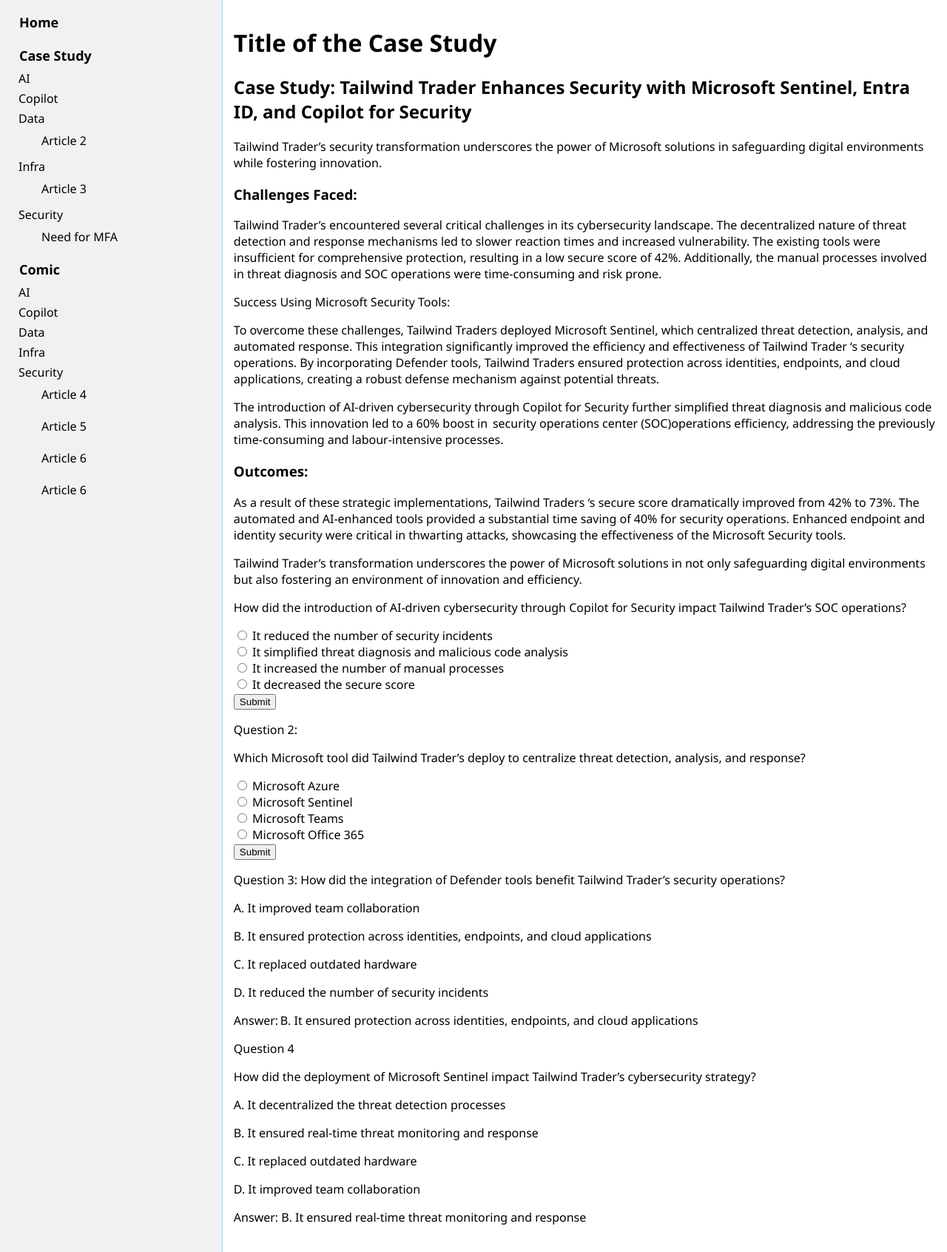
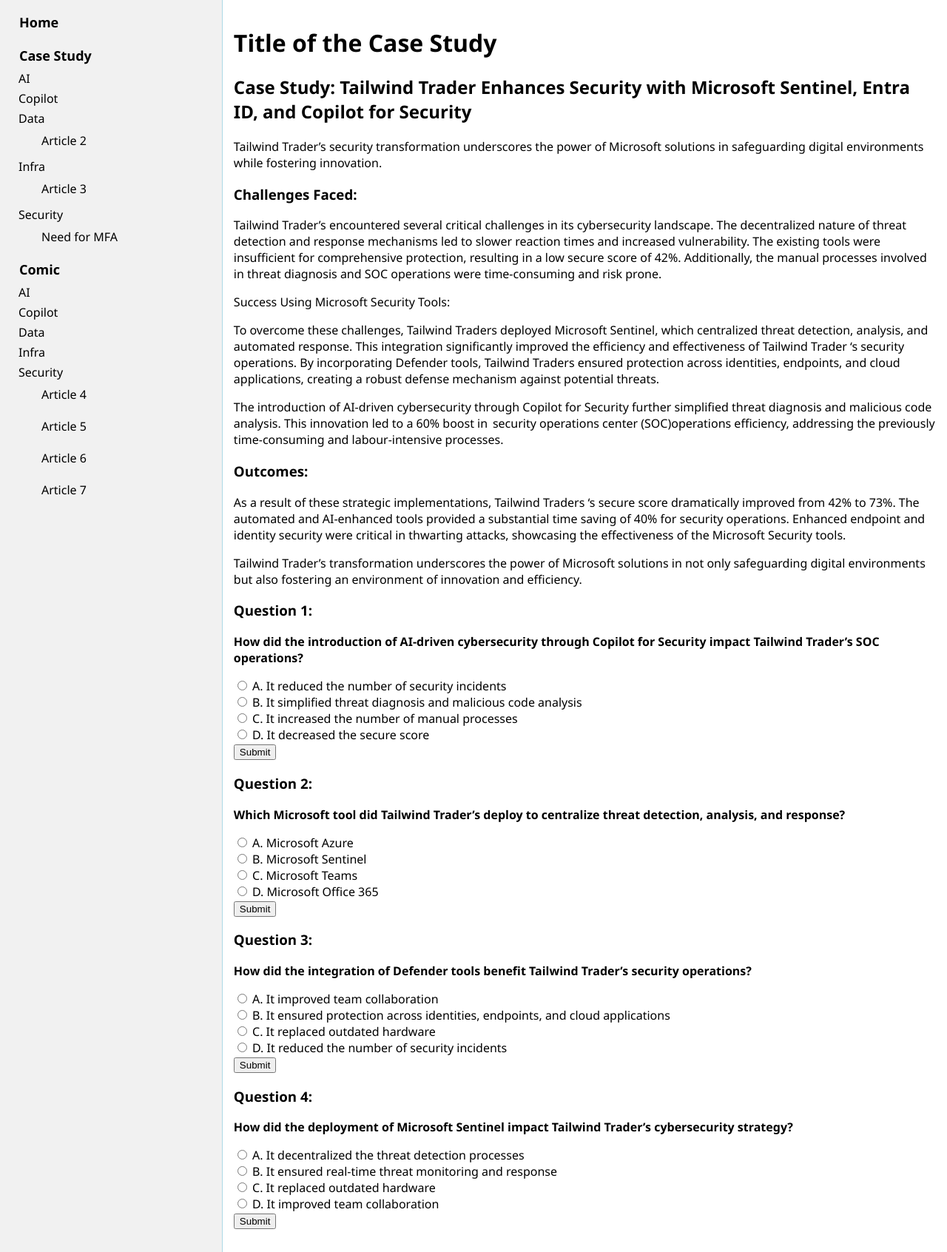
Before and after one commit to julietrajan/demo1, a Jekyll site: the page built from project-files/folder2/article7.md, in a window 1280 px wide. Shown: the whole page at 74% size. Built offline with Jekyll 4.4.1, drawn with Linux system fonts in a browser that asks for light colours; some of the changed lines change nothing that is shown.

Commit message:
Update article7.md

```diff
--- a/project-files/folder2/article7.md
+++ b/project-files/folder2/article7.md
@@ -1,6 +1,6 @@
 ---
 layout: default
-title:  "Article 6"
+title:  "Article 7"
 category: "Comic"
 sub-category: "Security"
 ---
@@ -26,27 +26,157 @@
 
 Tailwind Trader’s transformation underscores the power of Microsoft solutions in not only safeguarding digital environments but also fostering an environment of innovation and efficiency.
 
-How did the introduction of AI-driven cybersecurity through Copilot for Security impact Tailwind Trader’s SOC operations?
+### Question 1:
+**How did the introduction of AI-driven cybersecurity through Copilot for Security impact Tailwind Trader’s SOC operations?**
 
-<form id="quizForm">
-  <input type="radio" id="q1" name="answer" value="q1">
-  <label for="a1"> It reduced the number of security incidents </label><br>
-  <input type="radio" id="q2" name="answer" value="q2">
-  <label for="a2">It simplified threat diagnosis and malicious code analysis </label><br>
-  <input type="radio" id="q3" name="answer" value="q3">
-  <label for="a3">It increased the number of manual processes </label><br>
-  <input type="radio" id="q4" name="answer" value="q4">
-  <label for="a4">It decreased the secure score </label><br>
-  <button type="button" onclick="checkAnswer()" class="styled-button">Submit</button>
+<form id="quizForm1">
+  <input type="radio" id="q1a" name="q1" value="A">
+  <label for="q1a">A. It reduced the number of security incidents</label><br>
+  <input type="radio" id="q1b" name="q1" value="B">
+  <label for="q1b">B. It simplified threat diagnosis and malicious code analysis</label><br>
+  <input type="radio" id="q1c" name="q1" value="C">
+  <label for="q1c">C. It increased the number of manual processes</label><br>
+  <input type="radio" id="q1d" name="q1" value="D">
+  <label for="q1d">D. It decreased the secure score</label><br>
+  <button type="button" onclick="checkAnswer1()" class="styled-button">Submit</button>
 </form>
 
-<p id="result"></p>
+<p id="result1"></p>
+
+### Question 2:
+**Which Microsoft tool did Tailwind Trader’s deploy to centralize threat detection, analysis, and response?**
+
+<form id="quizForm2">
+  <input type="radio" id="q2a" name="q2" value="A">
+  <label for="q2a">A. Microsoft Azure</label><br>
+  <input type="radio" id="q2b" name="q2" value="B">
+  <label for="q2b">B. Microsoft Sentinel</label><br>
+  <input type="radio" id="q2c" name="q2" value="C">
+  <label for="q2c">C. Microsoft Teams</label><br>
+  <input type="radio" id="q2d" name="q2" value="D">
+  <label for="q2d">D. Microsoft Office 365</label><br>
+  <button type="button" onclick="checkAnswer2()" class="styled-button">Submit</button>
+</form>
+
+<p id="result2"></p>
+
+### Question 3:
+**How did the integration of Defender tools benefit Tailwind Trader’s security operations?**
+
+<form id="quizForm3">
+  <input type="radio" id="q3a" name="q3" value="A">
+  <label for="q3a">A. It improved team collaboration</label><br>
+  <input type="radio" id="q3b" name="q3" value="B">
+  <label for="q3b">B. It ensured protection across identities, endpoints, and cloud applications</label><br>
+  <input type="radio" id="q3c" name="q3" value="C">
+  <label for="q3c">C. It replaced outdated hardware</label><br>
+  <input type="radio" id="q3d" name="q3" value="D">
+  <label for="q3d">D. It reduced the number of security incidents</label><br>
+  <button type="button" onclick="checkAnswer3()" class="styled-button">Submit</button>
+</form>
+
+<p id="result3"></p>
+
+### Question 4:
+**How did the deployment of Microsoft Sentinel impact Tailwind Trader’s cybersecurity strategy?**
+
+<form id="quizForm4">
+  <input type="radio" id="q4a" name="q4" value="A">
+  <label for="q4a">A. It decentralized the threat detection processes</label><br>
+  <input type="radio" id="q4b" name="q4" value="B">
+  <label for="q4b">B. It ensured real-time threat monitoring and response</label><br>
+  <input type="radio" id="q4c" name="q4" value="C">
+  <label for="q4c">C. It replaced outdated hardware</label><br>
+  <input type="radio" id="q4d" name="q4" value="D">
+  <label for="q4d">D. It improved team collaboration</label><br>
+  <button type="button" onclick="checkAnswer4()" class="styled-button">Submit</button>
+</form>
+
+<p id="result4"></p>
 
 <script>
-  function checkAnswer() {
-    var radios = document.getElementsByName('answer');
-    var correctAnswer = 'q2';
-    var result = document.getElementById('result');
+  function checkAnswer1() {
+    var radios = document.getElementsByName('q1');
+    var correctAnswer = 'B';
+    var result = document.getElementById('result1');
+    var selected = false;
+
+    for (var i = 0; i < radios.length; i++) {
+      if (radios[i].checked) {
+        selected = true;
+        if (radios[i].value === correctAnswer) {
+          result.textContent = 'Correct!';
+          result.style.color = 'green';
+        } else {
+          result.textContent = 'Incorrect. Try again!';
+          result.style.color = 'red';
+        }
+        break;
+      }
+    }
+
+    if (!selected) {
+      result.textContent = 'Please select an answer.';
+      result.style.color = 'orange';
+    }
+  }
+
+  function checkAnswer2() {
+    var radios = document.getElementsByName('q2');
+    var correctAnswer = 'B';
+    var result = document.getElementById('result2');
+    var selected = false;
+
+    for (var i = 0; i < radios.length; i++) {
+      if (radios[i].checked) {
+        selected = true;
+        if (radios[i].value === correctAnswer) {
+          result.textContent = 'Correct!';
+          result.style.color = 'green';
+        } else {
+          result.textContent = 'Incorrect. Try again!';
+          result.style.color = 'red';
+        }
+        break;
+      }
+    }
+
+    if (!selected) {
+      result.textContent = 'Please select an answer.';
+      result.style.color = 'orange';
+    }
+  }
+
+  function checkAnswer3() {
+    var radios = document.getElementsByName('q3');
+    var correctAnswer = 'B';
+    var result = document.getElementById('result3');
+    var selected = false;
+
+    for (var i = 0; i < radios.length; i++) {
+      if (radios[i].checked) {
+        selected = true;
+        if (radios[i].value === correctAnswer) {
+          result.textContent = 'Correct!';
+          result.style.color = 'green';
+        } else {
+          result.textContent = 'Incorrect. Try again!';
+          result.style.color = 'red';
+        }
+        break;
+      }
+    }
+
+    if (!selected) {
+      result.textContent = 'Please select an answer.';
+      result.style.color = 'orange';
+    }
+  }
+
+  function checkAnswer4() {
+    var radios = document.getElementsByName('q4');
+    var correctAnswer = 'B';
+    var result = document.getElementById('result4');
     var selected = false;
 
     for (var i = 0; i < radios.length; i++) {
@@ -69,80 +199,3 @@
     }
   }
 </script>
-
-Question 2:
-
-Which Microsoft tool did Tailwind Trader’s deploy to centralize threat detection, analysis, and response?
-
-<form id="quizForm">
-  <input type="radio" id="q1" name="answer" value="q1">
-  <label for="a1"> Microsoft Azure  </label><br>
-  <input type="radio" id="q2" name="answer" value="q2">
-  <label for="a2"> Microsoft Sentinel  </label><br>
-  <input type="radio" id="q3" name="answer" value="q3">
-  <label for="a3"> Microsoft Teams  </label><br>
-  <input type="radio" id="q4" name="answer" value="q4">
-  <label for="a4">Microsoft Office 365  </label><br>
-  <button type="button" onclick="checkAnswer1()" class="styled-button">Submit</button>
-</form>
-
-<p id="result1"></p>
-
-<script>
-  function checkAnswer1() {
-    var radios = document.getElementsByName('answer');
-    var correctAnswer = 'q2';
-    var result= document.getElementById('result1');
-    var selected = false;
-
-    for (var i = 0; i < radios.length; i++) {
-      if (radios[i].checked) {
-        selected = true;
-        if (radios[i].value === correctAnswer) {
-          result.textContent = 'Correct!';
-          result.style.color = 'green';
-        } else {
-          result.textContent = 'Incorrect. Try again!';
-          result.style.color = 'red';
-        }
-        break;
-      }
-    }
-
-    if (!selected) {
-      result.textContent = 'Please select an answer.';
-      result.style.color = 'orange';
-    }
-  }
-</script>
-
-
-
-
-Question 3: How did the integration of Defender tools benefit Tailwind Trader’s security operations?
-
-A. It improved team collaboration
-
-B. It ensured protection across identities, endpoints, and cloud applications
-
-C. It replaced outdated hardware
-
-D. It reduced the number of security incidents
-
-Answer: B. It ensured protection across identities, endpoints, and cloud applications
-
-
-
-Question 4
-
-How did the deployment of Microsoft Sentinel impact Tailwind Trader’s cybersecurity strategy?
-
-A. It decentralized the threat detection processes
-
-B. It ensured real-time threat monitoring and response
-
-C. It replaced outdated hardware
-
-D. It improved team collaboration
-
-Answer: B. It ensured real-time threat monitoring and response
```
